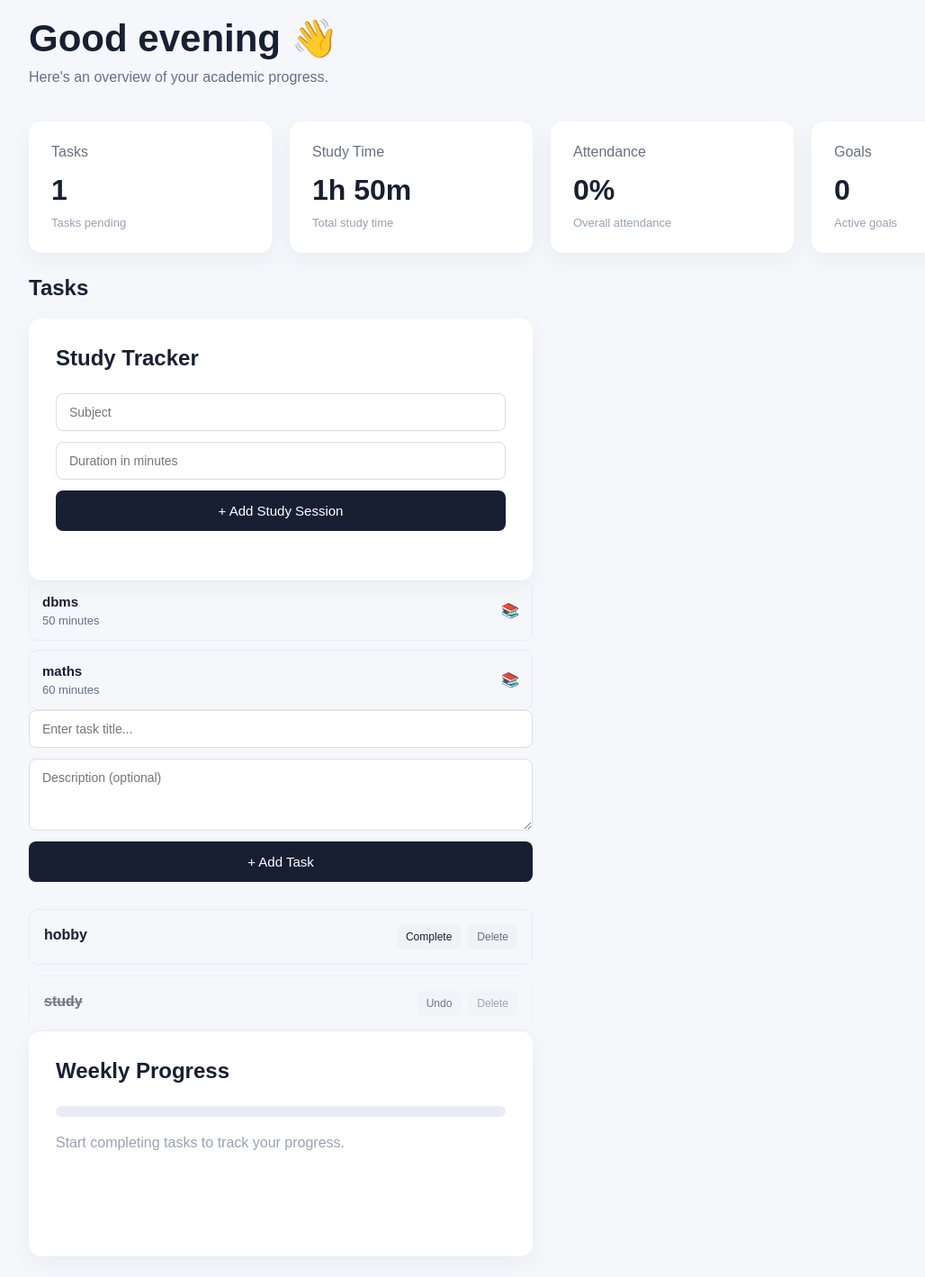
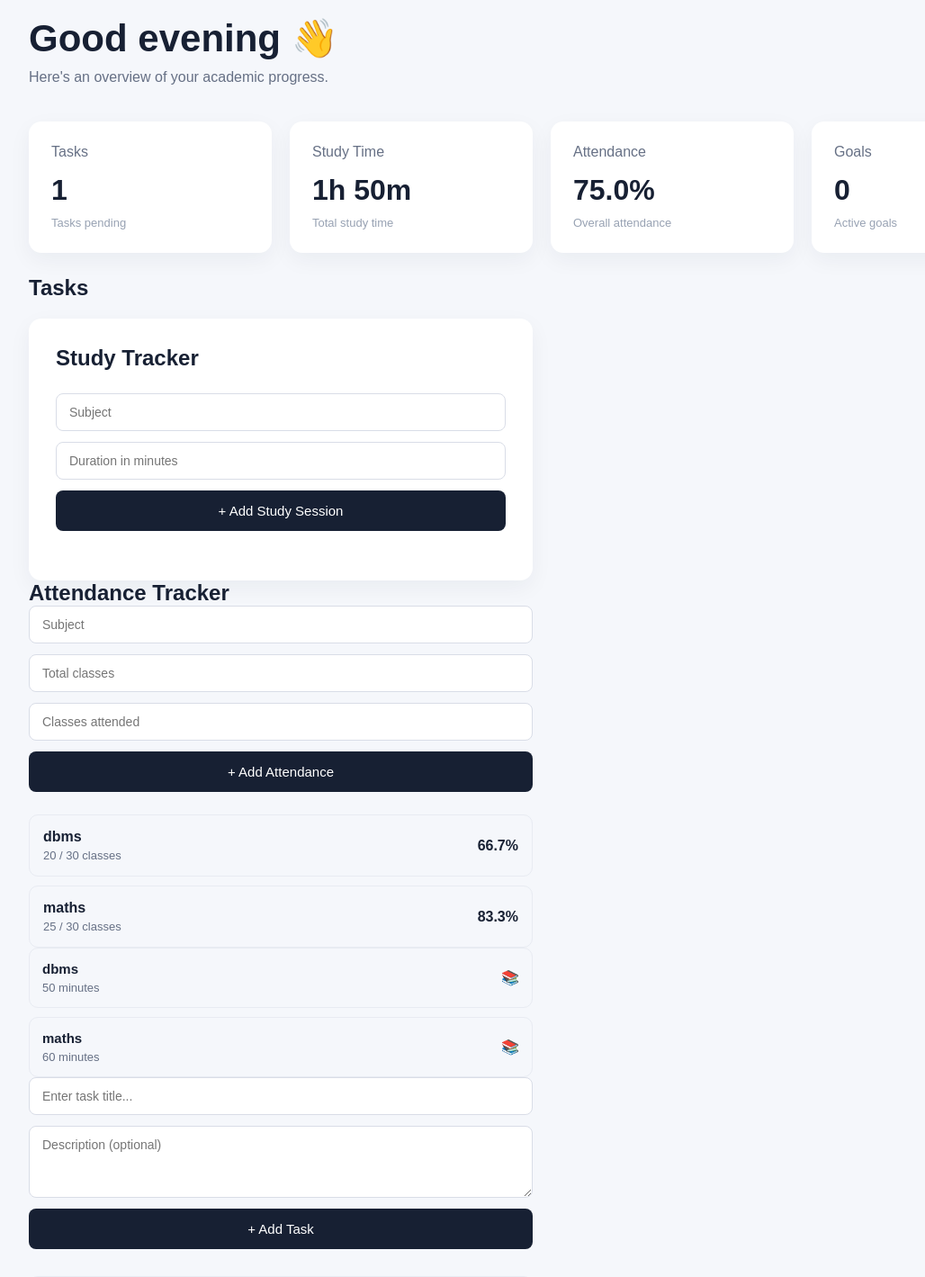
Before and after one commit to khushali-26/StudentOS, a Flask app: page /dashboard in a window 1280 px wide. Shown: the part 149-1568 px from the top of the page at 90% size, without its empty margins (38-1066 px from the left). Run offline with Flask 3, Linux system fonts and the light colour scheme; data comes from the database, SQL or seed files in the repository; both versions use the stored data as it was after the commit.

Commit message:
Add attendance tracker

```diff
--- a/app.py
+++ b/app.py
@@ -43,6 +43,30 @@ class StudySession(db.Model):
         default=datetime.utcnow
     )
 
+class Attendance(db.Model):
+
+    id = db.Column(db.Integer, primary_key=True)
+
+    subject = db.Column(
+        db.String(100),
+        nullable=False
+    )
+
+    total_classes = db.Column(
+        db.Integer,
+        nullable=False
+    )
+
+    attended_classes = db.Column(
+        db.Integer,
+        nullable=False
+    )
+
+    created_at = db.Column(
+        db.DateTime,
+        default=datetime.utcnow
+    )
+
 # -------------------------
 # Home
 # -------------------------
@@ -81,13 +105,39 @@ def dashboard():
 
     remaining_minutes = total_study_minutes % 60
 
+    attendance_records = Attendance.query.order_by(
+        Attendance.subject.asc()
+    ).all()
+
+    total_classes = sum(
+        record.total_classes
+        for record in attendance_records
+    )
+
+    attended_classes = sum(
+        record.attended_classes
+        for record in attendance_records
+    )
+
+    if total_classes > 0:
+        overall_attendance = round(
+            (attended_classes / total_classes) * 100,
+        1
+        )
+
+    else:
+
+        overall_attendance = 0
+
     return render_template(
         "dashboard.html",
         tasks=tasks,
         study_sessions=study_sessions,
         pending_tasks=pending_tasks,
         total_study_hours=total_study_hours,
-        remaining_minutes=remaining_minutes
+        remaining_minutes=remaining_minutes,
+        attendance_records=attendance_records,
+        overall_attendance=overall_attendance
     )
 
 # -------------------------
@@ -131,6 +181,38 @@ def add_study_session():
         db.session.add(session)
 
         db.session.commit()
+
+    return redirect(url_for("dashboard"))
+
+@app.route("/attendance/add", methods=["POST"])
+def add_attendance():
+
+    subject = request.form.get("subject")
+
+    total_classes = request.form.get("total_classes")
+
+    attended_classes = request.form.get("attended_classes")
+
+    if subject and total_classes and attended_classes:
+
+        total_classes = int(total_classes)
+
+        attended_classes = int(attended_classes)
+
+        if (
+            total_classes > 0
+            and 0 <= attended_classes <= total_classes
+        ):
+
+            attendance = Attendance(
+                subject=subject,
+                total_classes=total_classes,
+                attended_classes=attended_classes
+            )
+
+            db.session.add(attendance)
+
+            db.session.commit()
 
     return redirect(url_for("dashboard"))
 
--- a/static/css/style.css
+++ b/static/css/style.css
@@ -535,3 +535,49 @@ footer {
     color: #667085;
     font-size: 13px;
 }
+
+/* ATTENDANCE */
+
+.attendance-form {
+    display: flex;
+    flex-direction: column;
+    gap: 12px;
+    margin-bottom: 25px;
+}
+
+.attendance-form input {
+    width: 100%;
+    padding: 12px 14px;
+    border: 1px solid #d9dde7;
+    border-radius: 8px;
+    font-family: inherit;
+    font-size: 14px;
+    outline: none;
+}
+
+.attendance-form input:focus {
+    border-color: #667085;
+}
+
+.attendance-list {
+    display: flex;
+    flex-direction: column;
+    gap: 10px;
+}
+
+.attendance-item {
+    display: flex;
+    justify-content: space-between;
+    align-items: center;
+
+    padding: 15px;
+
+    border: 1px solid #e8ebf2;
+    border-radius: 10px;
+}
+
+.attendance-item p {
+    margin-top: 4px;
+    color: #667085;
+    font-size: 13px;
+}
--- a/templates/dashboard.html
+++ b/templates/dashboard.html
@@ -79,17 +79,17 @@
 
 
             <div class="dashboard-card">
-
                 <p>Attendance</p>
 
-                <h2>0%</h2>
+                <h2>
+                    {{ overall_attendance }}%
+                </h2>
 
                 <span>
                     Overall attendance
                 </span>
 
             </div>
-
 
             <div class="dashboard-card">
 
@@ -149,6 +149,96 @@
         </button>
 
     </form>
+    </div>
+
+    <class="large-card">
+
+    <h2>Attendance Tracker</h2>
+
+    <form
+        action="{{ url_for('add_attendance') }}"
+        method="POST"
+        class="attendance-form"
+    >
+
+        <input
+            type="text"
+            name="subject"
+            placeholder="Subject"
+            required
+        >
+
+        <input
+            type="number"
+            name="total_classes"
+            placeholder="Total classes"
+            min="1"
+            required
+        >
+
+        <input
+            type="number"
+            name="attended_classes"
+            placeholder="Classes attended"
+            min="0"
+            required
+        >
+
+        <button
+            type="submit"
+            class="primary-btn"
+        >
+            + Add Attendance
+        </button>
+
+    </form>
+
+
+    <div class="attendance-list">
+
+        {% if attendance_records %}
+
+            {% for record in attendance_records %}
+
+                {% set percentage =
+                    (record.attended_classes /
+                    record.total_classes * 100)
+                    | round(1)
+                %}
+
+                <div class="attendance-item">
+
+                    <div>
+
+                        <strong>
+                            {{ record.subject }}
+                        </strong>
+
+                        <p>
+                            {{ record.attended_classes }}
+                            /
+                            {{ record.total_classes }}
+                            classes
+                        </p>
+
+                    </div>
+
+                    <strong>
+                        {{ percentage }}%
+                    </strong>
+
+                </div>
+
+            {% endfor %}
+
+        {% else %}
+
+            <p class="empty-state">
+                No attendance records yet.
+            </p>
+
+        {% endif %}
+
     </div>
 
     <div class="study-list">
```
Also changed, not shown: instance/studentos.db.
